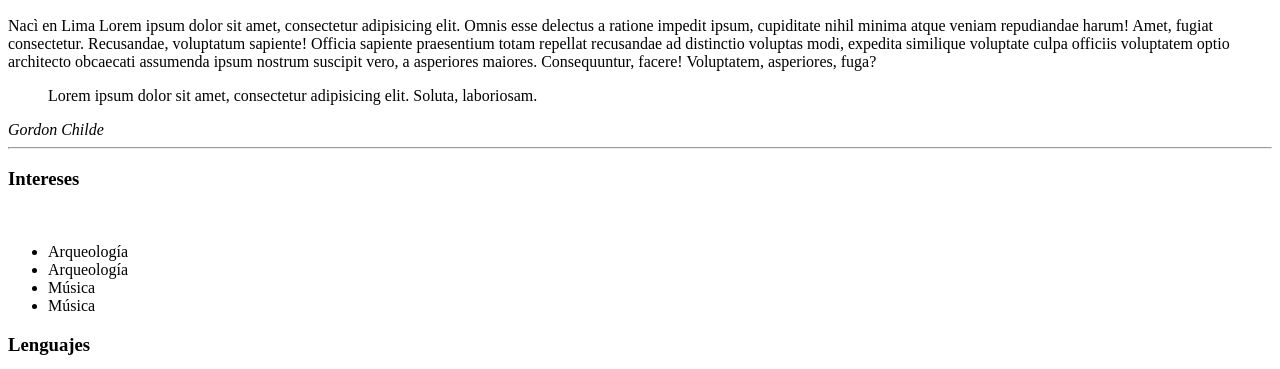
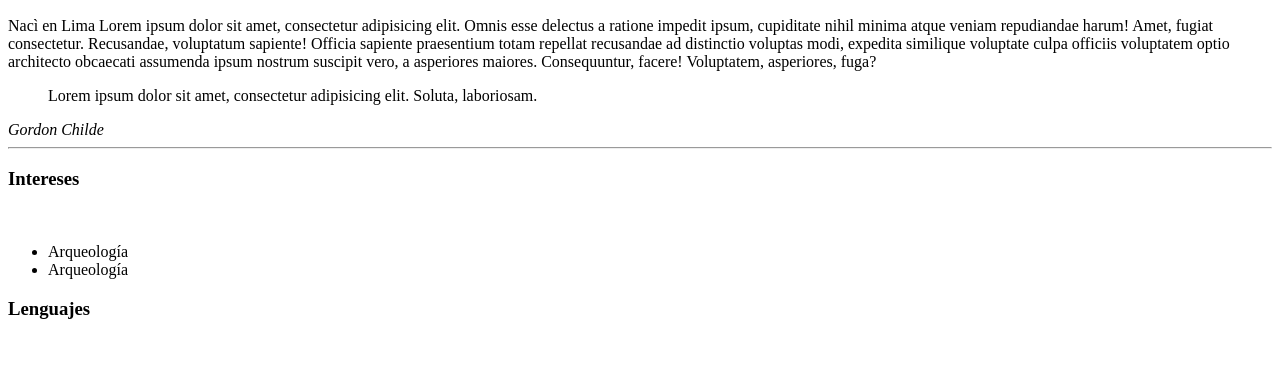
Before and after one commit to clasemakerweb/Biografia, a plain HTML site: page index.html in a window 1280 px wide. Shown: the part 96-465 px from the top of the page. Drawn offline with Linux system fonts and the light colour scheme.

Commit message:
nuevo comentario

```diff
--- a/index.html
+++ b/index.html
@@ -16,8 +16,7 @@
 	<ul>
 		<li>Arqueología</li>
 		<li>Arqueología</li>
-		<li>Música</li>
-		<li>Música</li>
+
 	</ul>
 	<h3>Lenguajes</h3>
 	<br>
```
